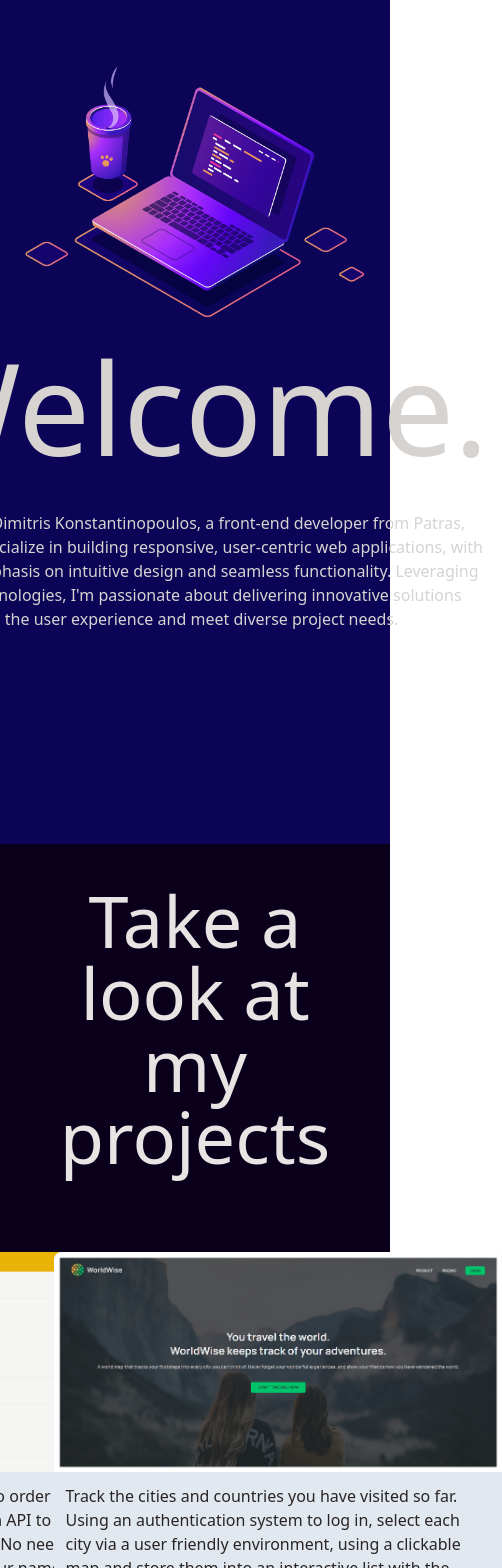
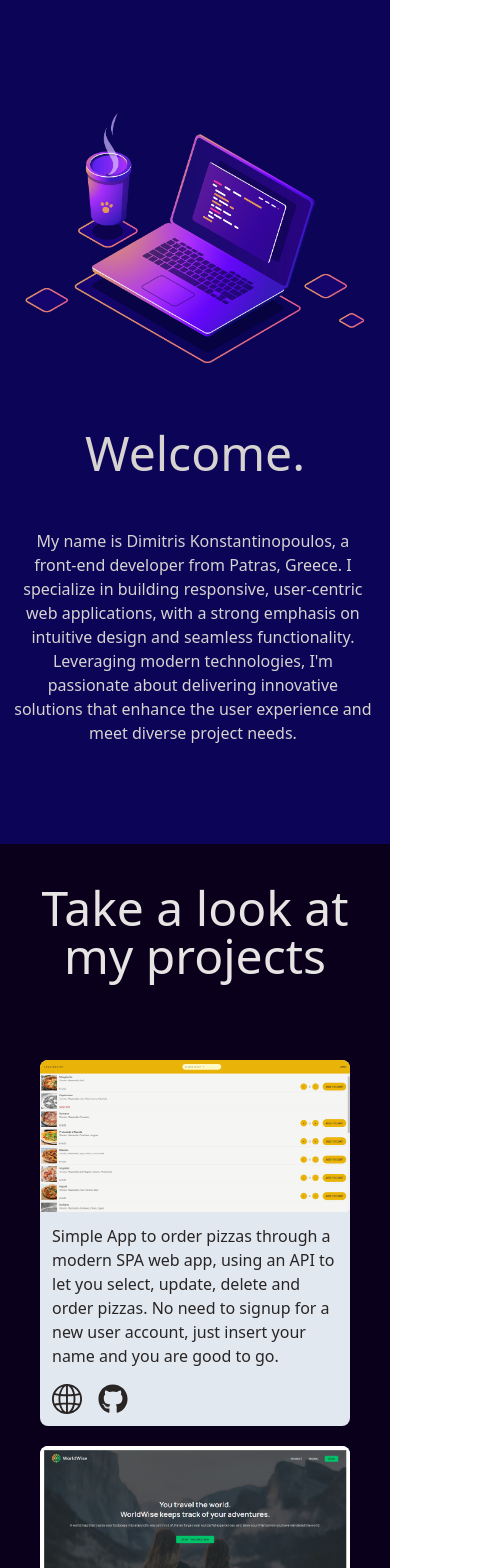
Before and after one commit to JimKonstantinopoulos/Portfolio, a React (Vite) app: page / in a window 390 px wide. Shown: the top 1568 px of the page, 502 px wide, since content can reach past the window. Built offline with nearby package versions, Linux system fonts and the light colour scheme.

Commit message:
Make header fully responsive

```diff
--- a/src/index.css
+++ b/src/index.css
@@ -2,8 +2,10 @@
 @tailwind components;
 @tailwind utilities;
 
-body{
-    overflow-x: hidden;
+*{
+    box-sizing: border-box;
+    margin: 0;
+    padding: 0;
 }
 
 .hero-text.visible{
--- a/src/ui/Content.jsx
+++ b/src/ui/Content.jsx
@@ -24,8 +24,8 @@ const projectArr = [{
 
 function Content(){
     return <main className="bg-background2 flex flex-col">
-        <p className="text-stone-200 text-7xl text-center p-10">Take a look at my projects</p>
-        <div className="grid grid-cols-2 justify-items-center gap-5 p-10">
+        <p className="text-stone-200 text-5xl desktop:text-7xl text-center p-10">Take a look at my projects</p>
+        <div className="grid desktop:grid-cols-2 justify-items-center gap-5 p-10">
             {projectArr.map(project => <Project key={project.browserLink} project={project}/>)}
         </div>
     </main>
--- a/src/ui/Footer.jsx
+++ b/src/ui/Footer.jsx
@@ -8,7 +8,7 @@ function Footer(){
             <a href="https://github.com/JimKonstantinopoulos"><FaGithub size="30"/></a>
             <a href="https://www.linkedin.com/in/dimitris-konstantinopoulos-9a76b5274/"><FaLinkedin size="30"/></a>
         </div>
-        <p>Copyright © 2024 Dimitris Konstantinopoulos. All rights reserved.</p>
+        <p className="text-center">Copyright © 2024 Dimitris Konstantinopoulos. All rights reserved.</p>
     </footer>
 }
 
--- a/src/ui/Header.jsx
+++ b/src/ui/Header.jsx
@@ -4,9 +4,11 @@ import Logo from "./Logo";
 function Header() {
   return (
     <>
-    <header className="flex flex-col desktop:flex-row desktop:justify-around items-center min-h-svh bg-background pt-10 desktop:gap-4">
-      <Logo />
-      <HeroText />
+    <header className="flex justify-center items-center min-h-svh bg-background">
+      <div className="flex flex-col items-center desktop:flex-row desktop:justify-around gap-10 small:px-10">
+        <Logo />
+        <HeroText />
+      </div>
     </header>
     </>
   );
--- a/src/ui/HeroText.jsx
+++ b/src/ui/HeroText.jsx
@@ -24,9 +24,9 @@ function HeroText() {
   }, []);
 
   return (
-    <div className="max-w-[40rem] text-stone-300 order-2 desktop:order-1 flex flex-col gap-10 items-center desktop:items-start">
-      <p className="text-9xl">Welcome.</p>
-      <p className="desktop:text-left desktop:text-xl">
+    <div className="max-w-[50rem] tablet_w:min-w-[680px] text-stone-300 order-2 desktop:order-1 flex flex-col gap-10 items-center desktop:items-start justify-center">
+      <p className="text-5xl x_small:text-6xl tablet:text-7xl tablet_w:text-8xl desktop:text-9xl">Welcome.</p>
+      <p className="text-center p-3 x_small:pb-8 small:text-xl desktop:text-left desktop:px-4">
         {heroTextArr.map((el, i) => (
           <span
             key={i}
--- a/src/ui/Project.jsx
+++ b/src/ui/Project.jsx
@@ -2,13 +2,13 @@ import { FaGithub } from "react-icons/fa";
 import { SlGlobe } from "react-icons/sl";
 
 function Project({project}){
-    return <div className="flex flex-col text-stone-800 w-[28rem] h-[30rem] bg-slate-200 rounded-lg overflow-hidden">
+    return <div className="flex flex-col text-stone-800 desktop:w-[28rem] desktop:h-[30rem] bg-slate-200 rounded-lg overflow-hidden">
         <div>
             <img src={project.imgPath} alt="project view" />
         </div>
         <div className="flex flex-col justify-between gap-4 grow m-3">
             <p>{project.description}</p>
-            <div className="flex gap-2">
+            <div className="flex gap-4">
                 <a href={project.browserLink}><SlGlobe size="30"/></a>
                 <a href={project.gitLink}><FaGithub size="30"/></a>
             </div>
```
